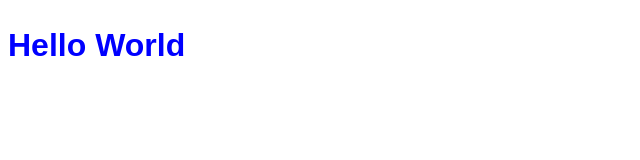
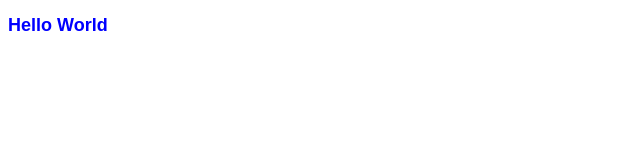
Before and after one commit to istubbs1/GIT337, a plain HTML site: page index.html in a window 1280 px wide. Shown: the whole page, without its empty margins (0-640 px from the left). Drawn offline with Linux system fonts and the light colour scheme.

Commit message:
Update style.css

```diff
--- a/style.css
+++ b/style.css
@@ -1,6 +1,8 @@
 h1 {
     color: blue;
-    font-family: comic-sans-ms, sans-serif;
+    font-family: Arial, Helvetica, sans-serif;
+    font-size: large;
+    font-style: bold;
     line-height: 1.5;
     box-sizing: border-box;
 }
```
